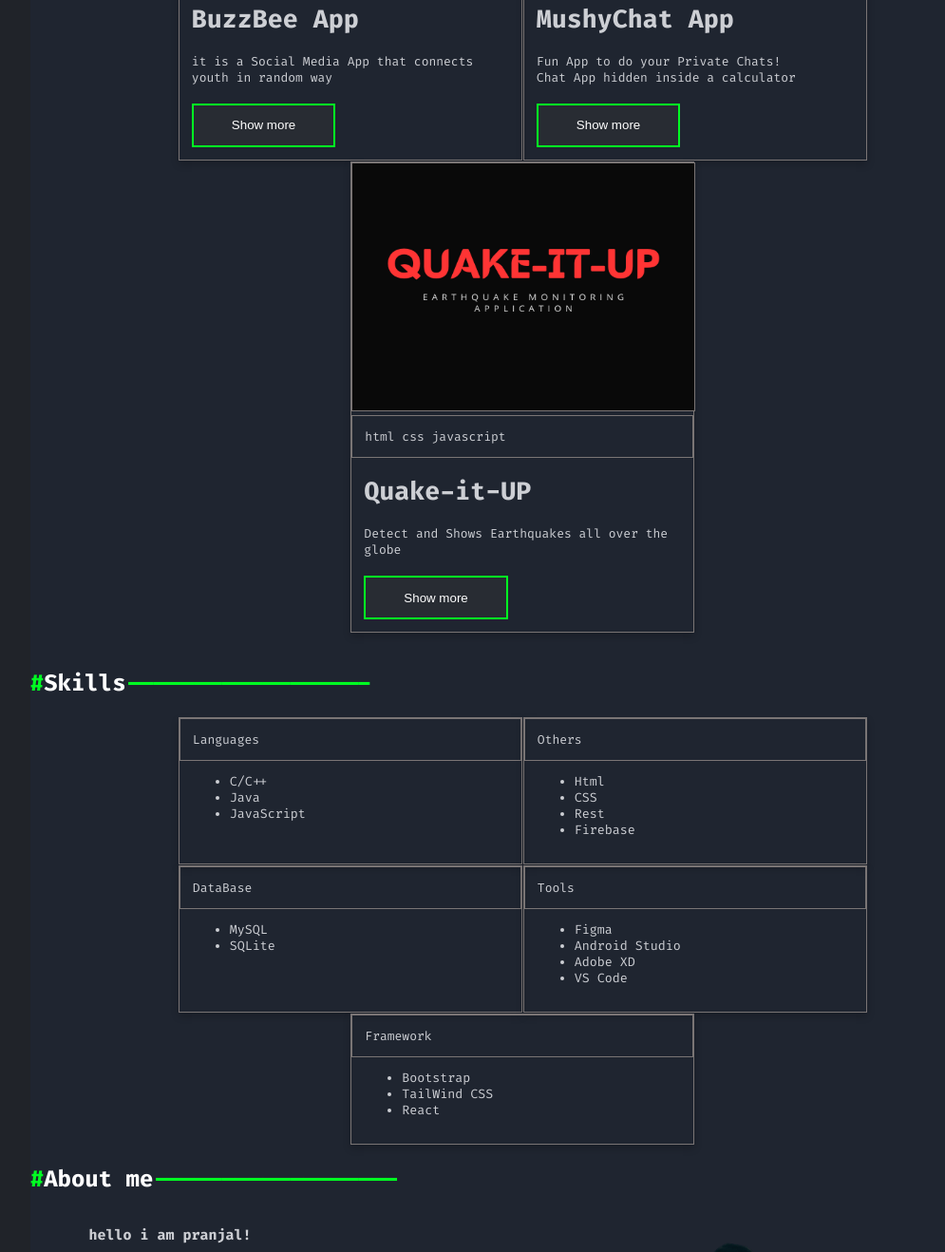
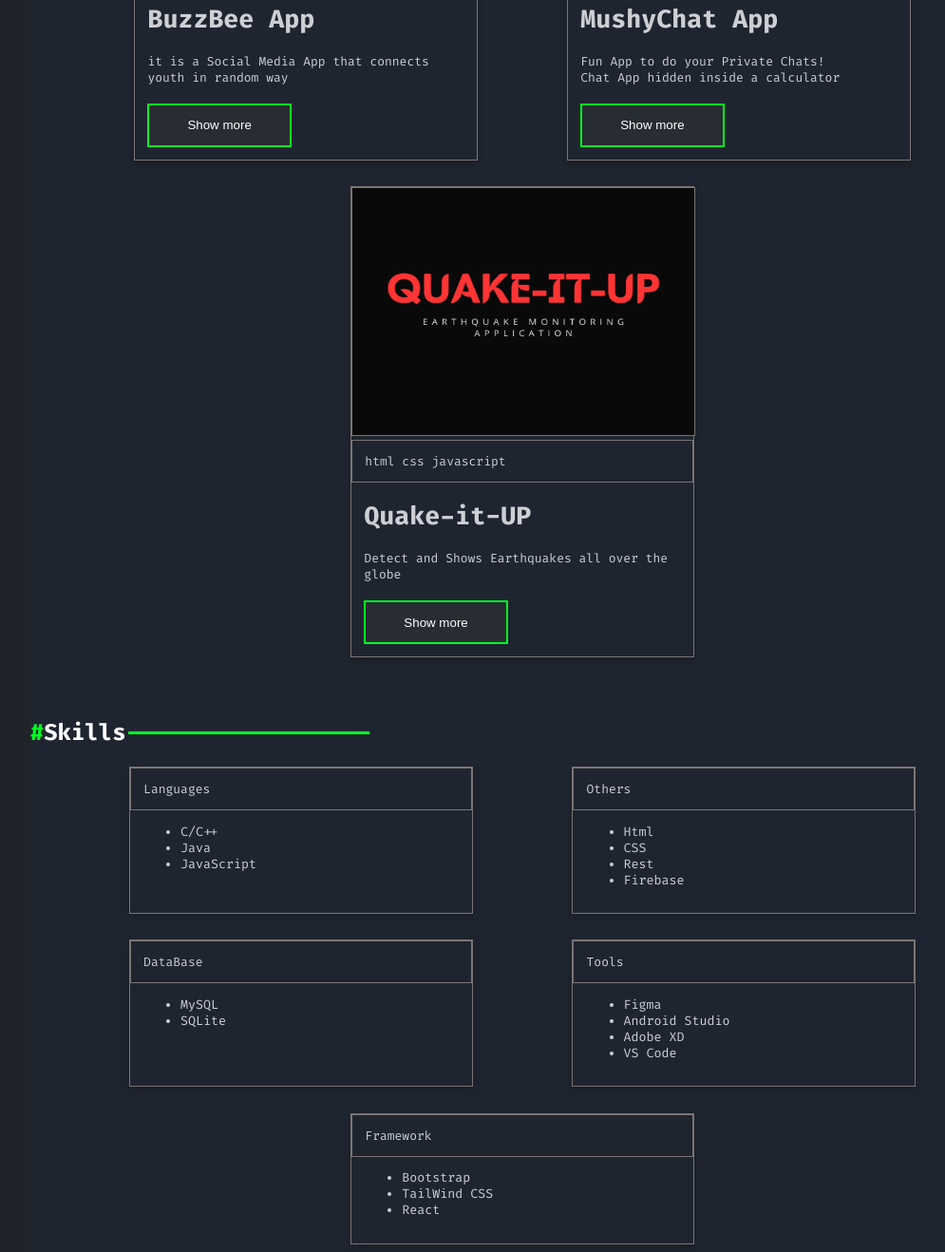
Before and after one commit to PranjalMewaraa/Portfolio, a plain HTML site: page index.html in a window 1280 px wide. Shown: the part 1293-2611 px from the top of the page at 95% size, without its empty margins (90-1085 px from the left). Drawn offline with Linux system fonts and the light colour scheme; a script that the page names is missing.

Commit message:
Update styles.css

```diff
--- a/styles.css
+++ b/styles.css
@@ -70,7 +70,7 @@ li:hover:after{
 }
 .sec1 h1{
     color: wheat;
-    font-family:Georgia, 'Times New Roman', Times, serif;
+    font-family:Fira Code;
 }
 .sec1 h2{
     color: #cdcfd4;
@@ -108,7 +108,7 @@ li:hover:after{
     flex-direction: row;
     flex-wrap: wrap;
     padding: 1em;
-    justify-content: center;
+    justify-content: space-evenly;
 }
 .Skills h2{
     font-family: Fira Code;
@@ -228,6 +228,7 @@ footer{
 .card{
     border: 1px solid rgb(122, 117, 117);
     margin: 0.5px;
+    margin-bottom: 2em;
 }
 .card_skill{
     padding-left: 1em;
@@ -246,5 +247,5 @@ a{
 .skilcon{
     display: flex;
     flex-wrap: wrap;
-    justify-content: center;
+    justify-content: space-evenly;
 }
```
